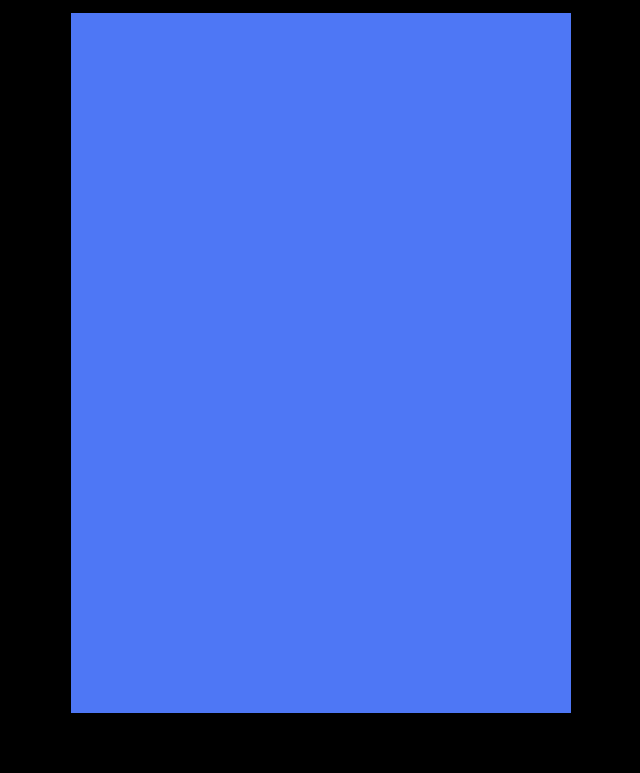
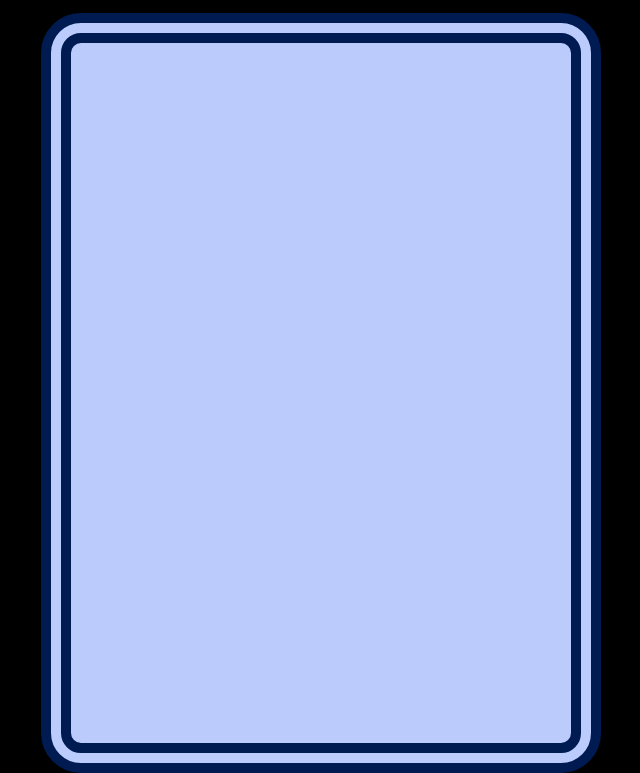
Before and after one commit to VishnuParthiban005/calculator, a plain HTML site: page index.html in a window 1280 px wide. Shown: the part 75-848 px from the top of the page, without its empty margins (319-959 px from the left). Before the commit the page ends 800 px from the top, so only its background shows below. Drawn offline with Linux system fonts and the light colour scheme.

Commit message:
Add borders and color for the calculator
Provides the calculator a more original look. Previous commit added
suitable font while current commit adds suitable color, size, and shape.

```diff
--- a/styles.css
+++ b/styles.css
@@ -22,8 +22,10 @@ h1 {
 }
 
 .container {
-    background-color: rgb(78, 119, 245);
+    background-color: rgb(187, 203, 252);
     height: 700px;
     width: 500px;
     margin: auto;
+    border: 30px rgb(0, 27, 82) double;
+    border-radius: 40px;
 }
```
